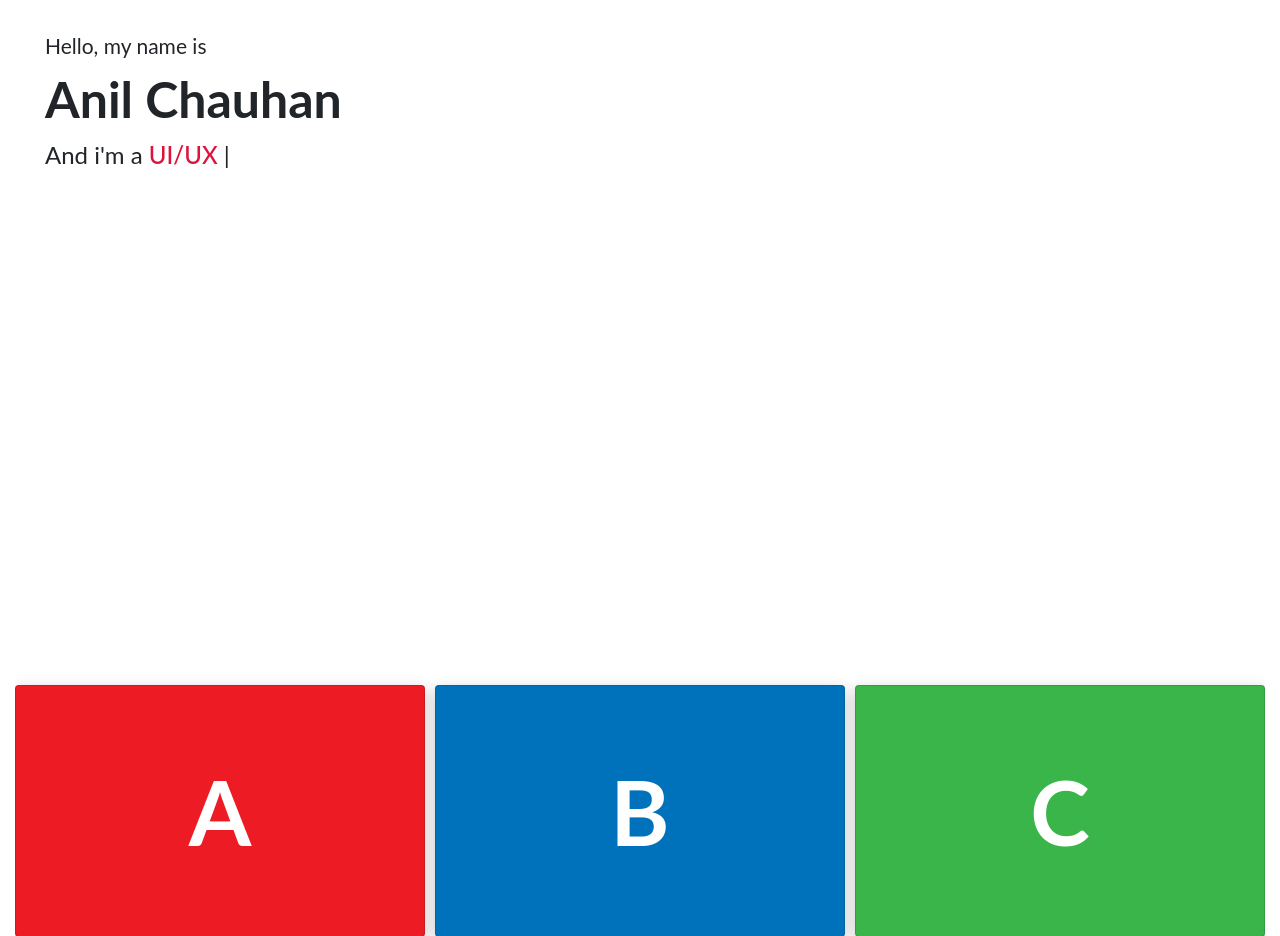
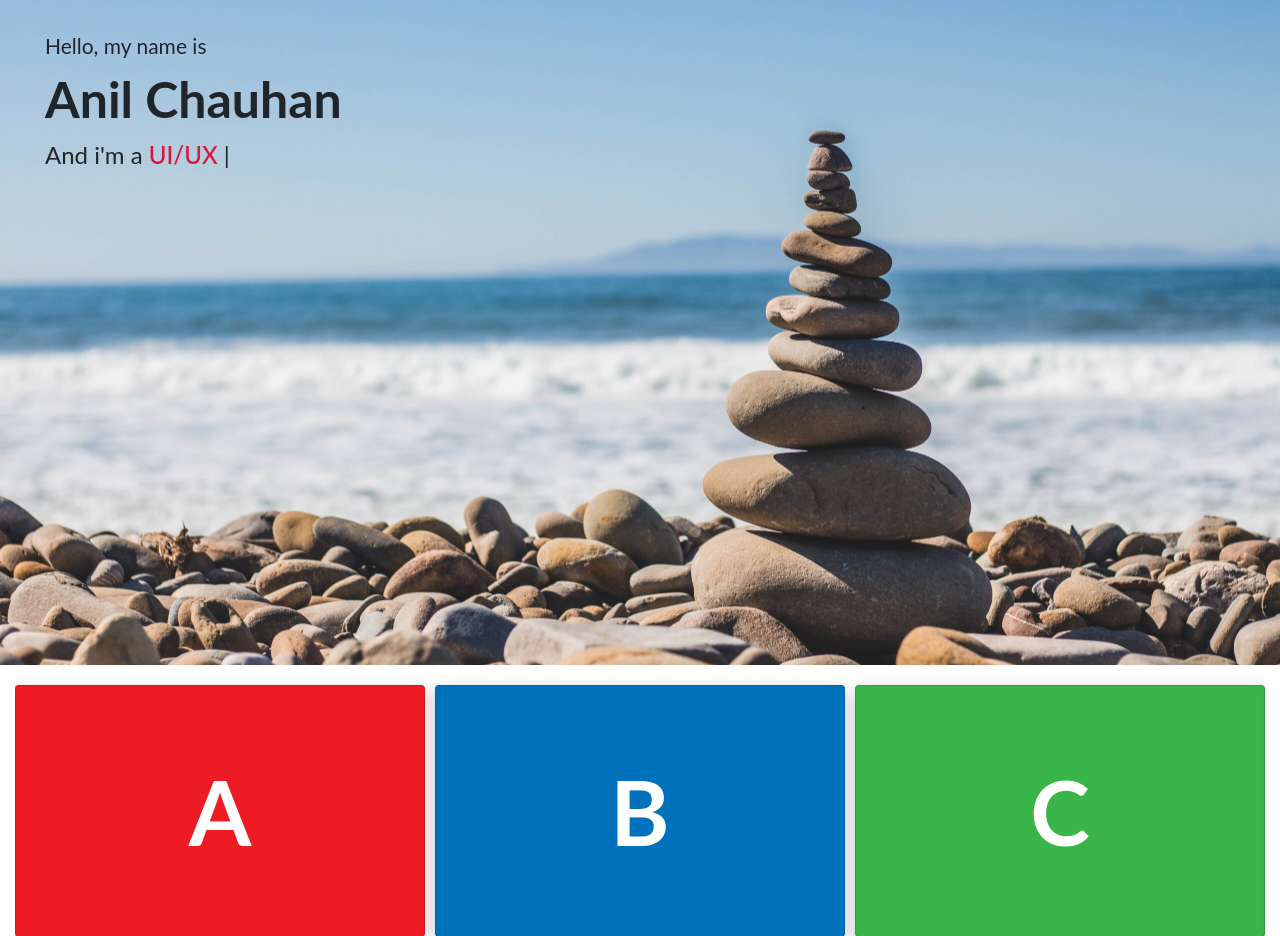
Before and after one commit to Anilchauhan1995/Anil-portfoli, a PHP site: page / in a window 1280 px wide. Shown: the part 56-992 px from the top of the page. Run offline with PHP 8.4, Linux system fonts and the light colour scheme.

Commit message:
imageupdated

```diff
--- a/css/style.css
+++ b/css/style.css
@@ -31,7 +31,7 @@ nav.navbar.navbar-expand-lg.navbar-light.bg-crimos a.navbar-brand {
     font-weight: 700;
 }
 .bg-image {
-    background-image: url("file:///C:/Users/anil/Desktop/javascript/images/6-scaled.jpg");
+    background-image: url('./images/6-scaled.jpg');
     background-position: center;
     background-size: cover;
     padding: 30px;
```
Also changed, not shown: css/images/6-scaled.jpg (renamed from images/6-scaled.jpg), css/images/bg-1.jpg (renamed from images/bg-1.jpg).
